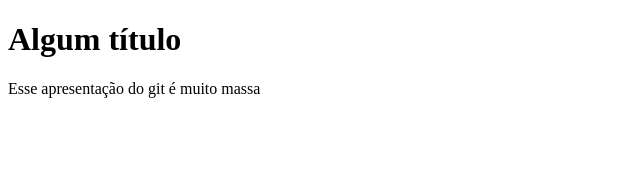
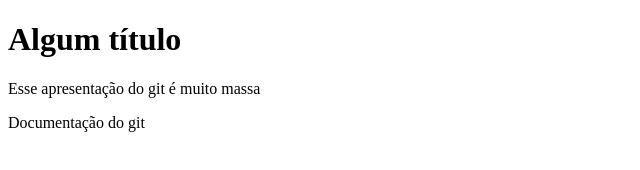
Before and after one commit to hugomeirellest2c/git-presentation, a plain HTML site: page index.html in a window 1280 px wide. Shown: the whole page, without its empty margins (0-640 px from the left). Drawn offline with Linux system fonts and the light colour scheme.

Commit message:
Adicionado documentação

```diff
--- a/index.html
+++ b/index.html
@@ -8,5 +8,6 @@
 <body>
   <h1>Algum título</h1>
   <p>Esse apresentação do git é muito massa</p>
+  <p>Documentação do git</p>
 </body>
 </html>
```
